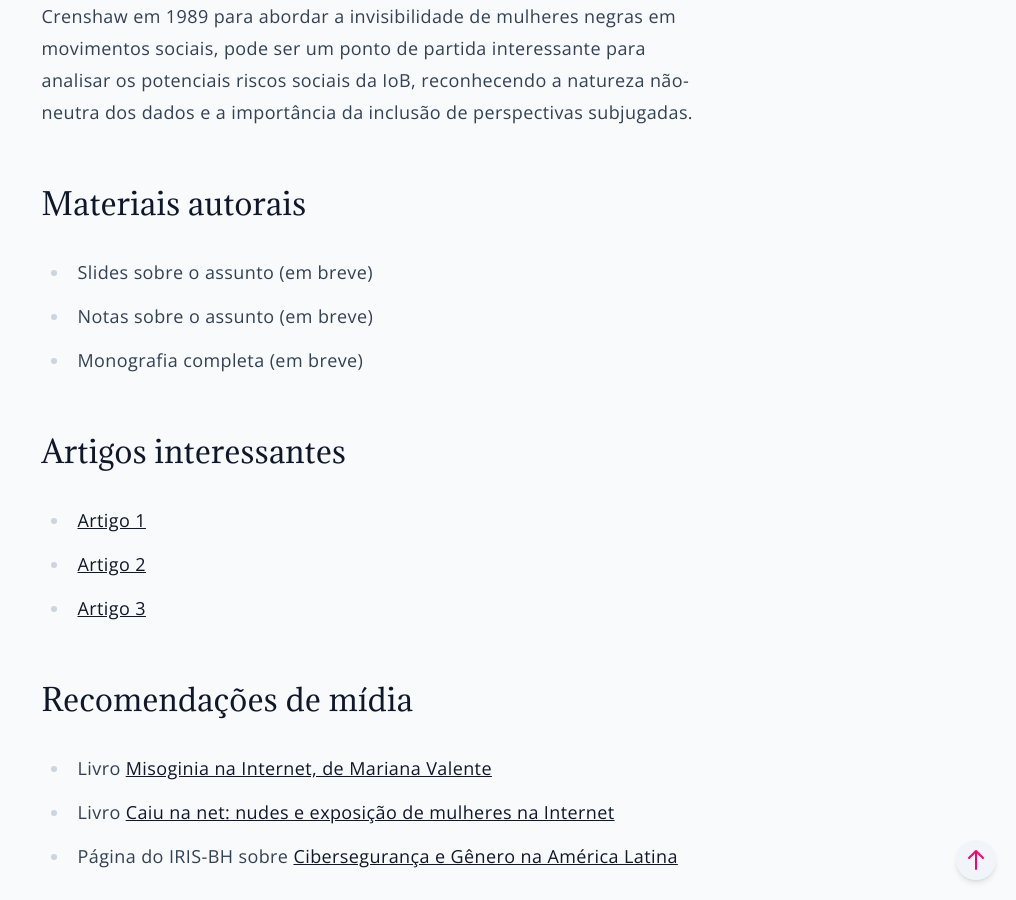
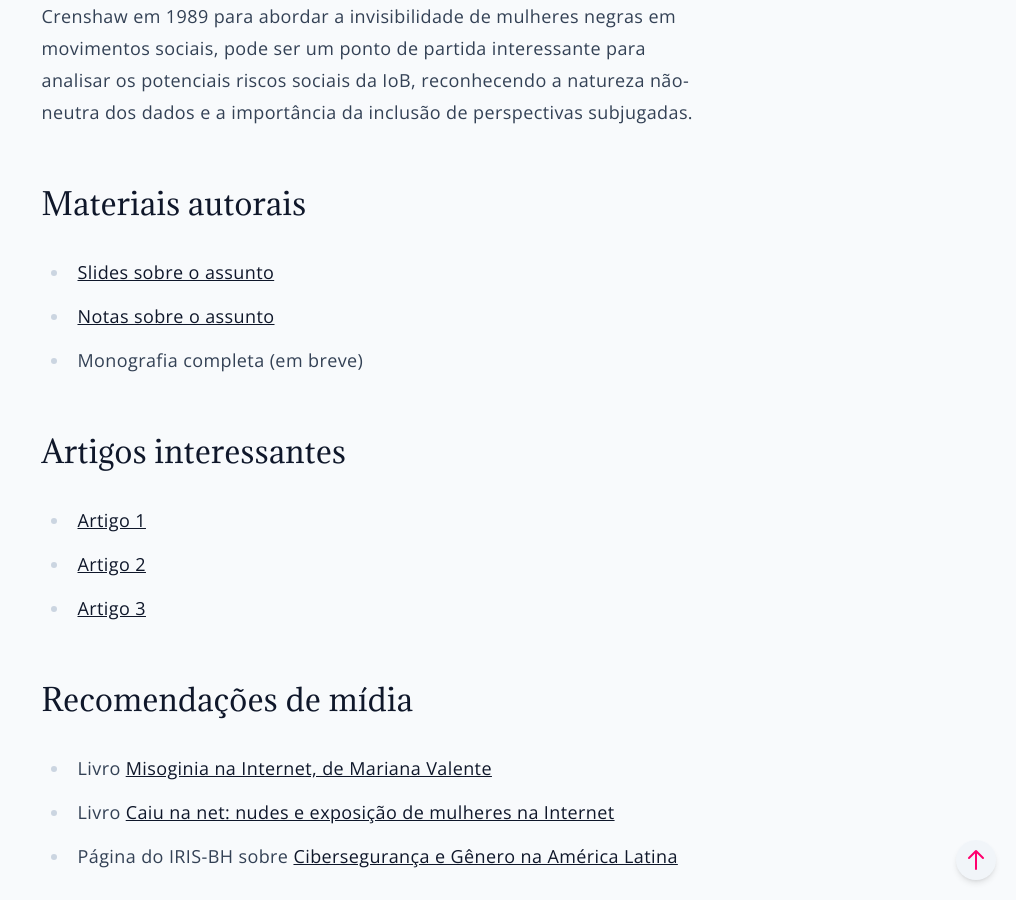
Before and after one commit to EtiCCista/eticcista.github.io, a Jekyll site: the page built from _posts/2025-08-29-internet-feminismo.md, in a window 1280 px wide and 900 px high, scrolled down 1724 px. Shown: the whole window, without its empty margins (264-1280 px from the left). Built offline with Jekyll 4.4.1, drawn with Linux system fonts in a browser that asks for light colours.

Commit message:
Materiais autorais FIOB

```diff
--- a/_posts/2025-08-29-internet-feminismo.md
+++ b/_posts/2025-08-29-internet-feminismo.md
@@ -17,8 +17,8 @@ No contexto contemporâneo, a proeminência das aplicações de inteligência ar
 O [feminismo interseccional de dados](https://data-feminism.mitpress.mit.edu), como apresentado por Catherine d’Ignazio e Lauren Klein, complementa o pensamento feminista ao considerar a influência de recortes sociais diversos do gênero, tais como raça, etnia, cultura, religião, sexualidade, nacionalidade, deficiência, entre outros, em sua interpretação da ciência de dados. Essa perspectiva, que tem suas raízes no conceito de [interseccionalidade](https://www.britannica.com/topic/intersectionality) cunhado por Kimberlé Crenshaw em 1989 para abordar a invisibilidade de mulheres negras em movimentos sociais, pode ser um ponto de partida interessante para analisar os potenciais riscos sociais da IoB, reconhecendo a natureza não-neutra dos dados e a importância da inclusão de perspectivas subjugadas.
 
 ## Materiais autorais
-- Slides sobre o assunto (em breve)
-- Notas sobre o assunto (em breve)
+- [Slides sobre o assunto](assets/material/feminismo_iob/Slides.pdf)
+- [Notas sobre o assunto](assets/material/feminismo_iob/Notas.pdf)
 - Monografia completa (em breve)
 
 ## Artigos interessantes
```
Also changed, not shown: 2 other files.
